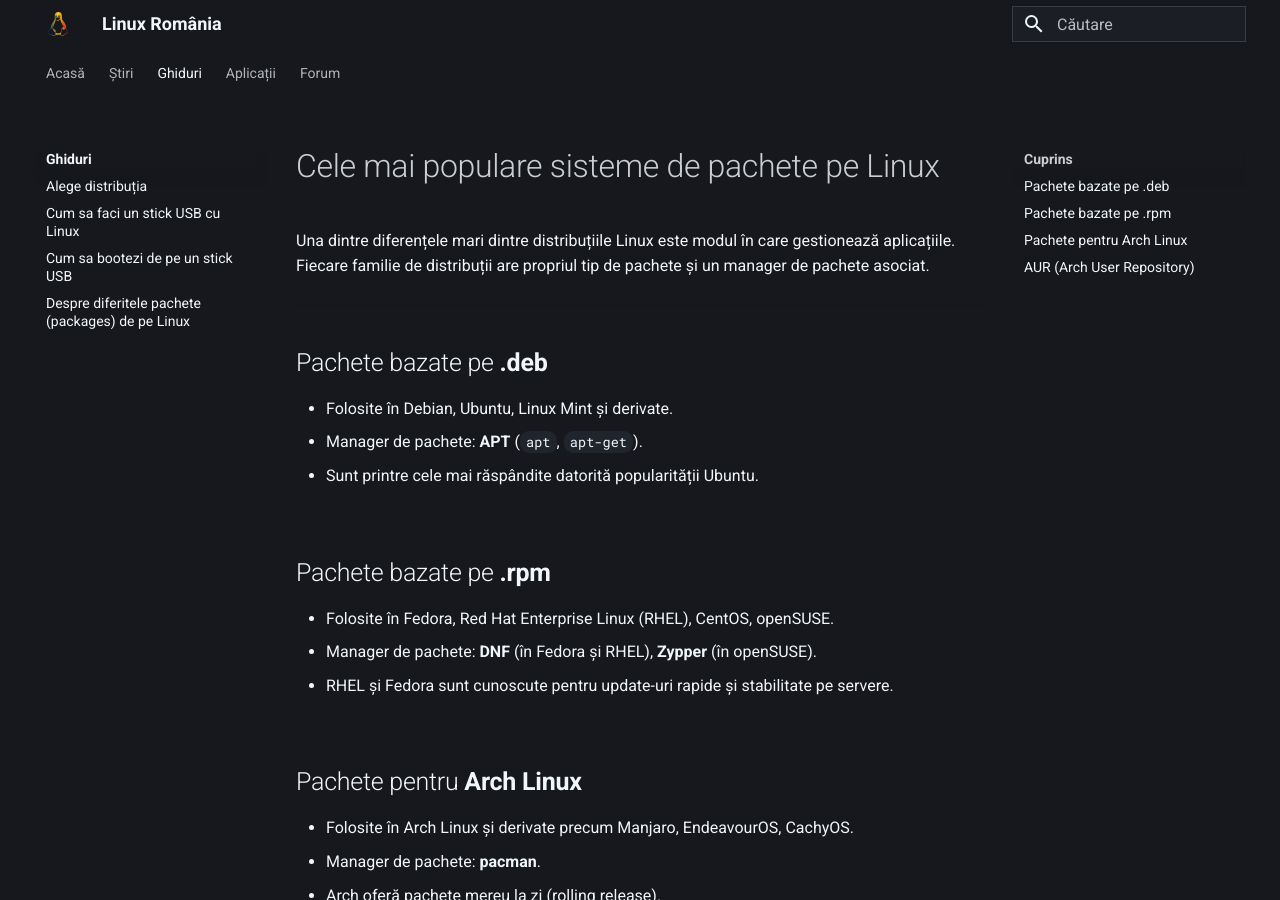
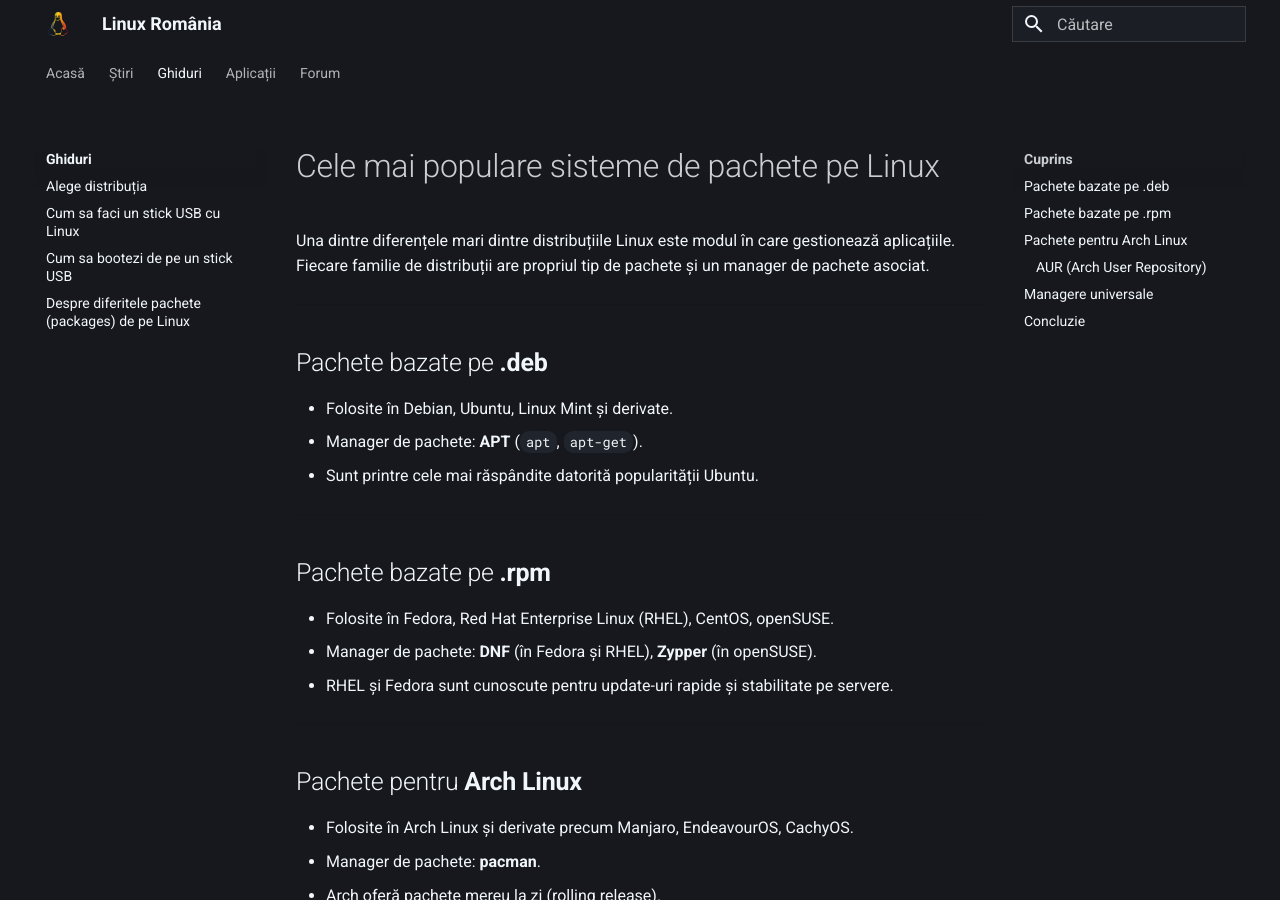
Before and after one commit to linux-romania/linuxromania-site, an MkDocs documentation site: the page built from docs/ghiduri/incepatori/despre-packages.md, in a window 1280 px wide and 900 px high. Built offline with MkDocs 1.6.1 and Material for MkDocs 9.7.7, drawn with Linux system fonts in a browser that asks for light colours.

Commit message:
Update despre-packages.md

```diff
--- a/docs/ghiduri/incepatori/despre-packages.md
+++ b/docs/ghiduri/incepatori/despre-packages.md
@@ -29,7 +29,7 @@
 
 ---
 
-## AUR (Arch User Repository)
+### AUR (Arch User Repository)
 
 - Repozitoriu comunitar pentru Arch și derivate.
 - Conține mii de aplicații și scripturi create de comunitate.
@@ -37,7 +37,7 @@
 
 ---
 
-# Managere universale
+## Managere universale
 
 Acestea funcționează pe aproape orice distribuție, indiferent de pachetele native:
 - **Flatpak** – cel mai popular sistem universal, găzduit pe Flathub.
@@ -46,7 +46,7 @@
 
 ---
 
-# Concluzie
+## Concluzie
 
 - **.deb / APT** → Debian, Ubuntu și derivate.
 - **.rpm / DNF** → Fedora, openSUSE și derivate.
```
